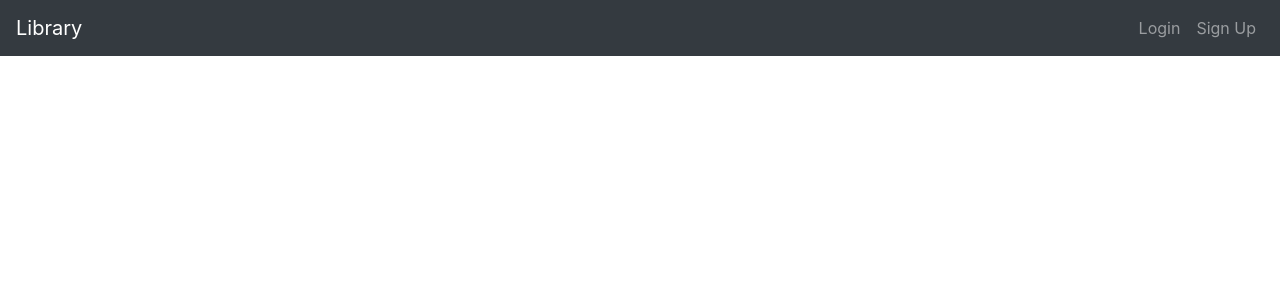
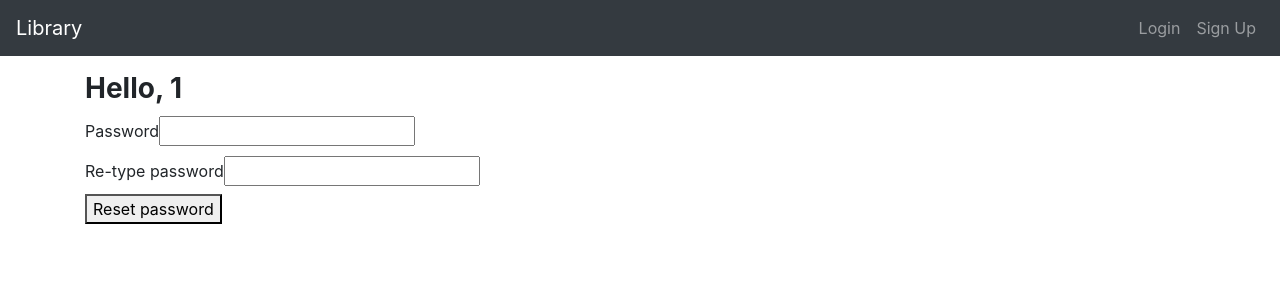
Before and after one commit to Gulnar-Mammadli/library-management-system, a React (Create React App) app in the folder frontend/: page /resetPassword/1 in a window 1280 px wide. Shown: the top 300 px of the page. Built offline with nearby package versions, Linux system fonts and the light colour scheme.

Commit message:
Implement reset password page and controller

```diff
--- a/frontend/src/App.js
+++ b/frontend/src/App.js
@@ -8,6 +8,7 @@ import Login from "./components/Login";
 import Home from "./components/Home";
 import Profile from "./components/Profile";
 import AdminPage from "./components/AdminPage";
+import PasswordResetForm from "./components/ChangePassword";
 
 const App = () => {
   return (
@@ -22,6 +23,9 @@ const App = () => {
           </li>
           <li className="nav-item">
             <Link to={"/adminPage"} className="nav-link"></Link>
+          </li>
+          <li className="nav-item">
+            <Link to={"/resetPassword"} className="nav-link"></Link>
           </li>
         </div>
         {
@@ -45,8 +49,12 @@ const App = () => {
         <Routes>
           {/* <Route path="/" element={<Home />} /> */}
           <Route path="/login" element={<Login />} />
-          <Route path="/profile" element={<Profile />} />
+          <Route path="/profile/:username" element={<Profile />} />
           <Route path="/adminPage" element={<AdminPage />} />
+          <Route
+            path="/resetPassword/:username"
+            element={<PasswordResetForm />}
+          />
         </Routes>
       </div>
     </div>
--- /dev/null
+++ b/frontend/src/components/ChangePassword.js
@@ -0,0 +1,70 @@
+import React, { Component } from "react";
+import { withRouter } from "../common/with-router";
+import ChangePasswordService from "../services/changePassword";
+
+class PasswordResetForm extends Component {
+  constructor(props) {
+    super(props);
+    this.state = {
+      password: "",
+      passwordVerify: "",
+    };
+
+    this.handleInputChange = this.handleInputChange.bind(this);
+    this.handleSubmit = this.handleSubmit.bind(this);
+  }
+
+  handleInputChange(event) {
+    event.preventDefault();
+    const target = event.target;
+    this.setState({
+      [target.name]: target.value,
+    });
+  }
+
+  handleSubmit(event) {
+    event.preventDefault();
+    if (this.state.password !== this.state.passwordVerify) {
+      return;
+    }
+
+    const { username } = this.props.router.params;
+
+    ChangePasswordService.changePassword(this.state.password, username);
+    this.props.router.navigate(`/profile/${encodeURIComponent(username)}`);
+  }
+
+  render() {
+    const { username } = this.props.router.params;
+    return (
+      <div>
+        <form onSubmit={this.handleSubmit}>
+          <h3>
+            <strong>{`Hello, ${username}`}</strong>
+          </h3>
+          <label>
+            Password
+            <input
+              name="password"
+              type="password"
+              value={this.state.password}
+              onChange={this.handleInputChange}
+            />
+          </label>
+          <label>
+            Re-type password
+            <input
+              name="passwordVerify"
+              type="password"
+              value={this.state.passwordVerify}
+              onChange={this.handleInputChange}
+            />
+          </label>
+          <button type="submit">Reset password</button>
+        </form>
+      </div>
+    );
+  }
+}
+
+export default withRouter(PasswordResetForm);
--- a/frontend/src/components/Login.js
+++ b/frontend/src/components/Login.js
@@ -1,11 +1,11 @@
 import React, { Component } from "react";
+import { Link, useNavigate } from "react-router-dom";
 import Form from "react-validation/build/form";
 import Input from "react-validation/build/input";
 import CheckButton from "react-validation/build/button";
+import { withRouter } from "../common/with-router";
 
 import LoginService from "../services/login";
-
-import { withRouter } from "../common/with-router";
 
 const required = (value) => {
   if (!value) {
@@ -70,6 +70,7 @@ class Login extends Component {
       ).then(
         (response) => {
           console.log("HERE", response);
+
           let data = "";
           let msg = "";
           if (response.data) {
@@ -79,8 +80,9 @@ class Login extends Component {
           }
           if (!msg) {
             if (this.state.role === "Student") {
-              this.props.router.navigate("/profile");
-              // window.location.reload();
+              this.props.router.navigate(
+                `/resetPassword/${encodeURIComponent(this.state.username)}`
+              );
             } else if (this.state.role === "Librarian") {
               this.props.router.navigate("/profile");
               // window.location.reload();
--- a/frontend/src/components/Profile.js
+++ b/frontend/src/components/Profile.js
@@ -1,14 +1,15 @@
 import React from "react";
-// import AuthService from "../services/auth.service";
+// import { Link } from "react-router-dom";
+import { useParams } from "react-router-dom";
 
-const Profile = () => {
-  //   const currentUser = AuthService.getCurrentUser();
+const Profile = (props) => {
+  const { username } = useParams();
 
   return (
     <div className="container">
       <header className="jumbotron">
         <h3>
-          <strong>Hey</strong> Profile
+          <strong>{`Hey ${username}`}</strong>
         </h3>
       </header>
     </div>
--- /dev/null
+++ b/frontend/src/services/changePassword.js
@@ -0,0 +1,25 @@
+import axios from "axios";
+
+const API_URL = "http://localhost:8000/students/password";
+console.log("here1");
+class ChangePasswordService {
+  changePassword(password, username) {
+    console.log("in change password", username);
+    return axios
+      .put(API_URL, {
+        password,
+        username,
+      })
+      .then((response) => {
+        localStorage.setItem("user", JSON.stringify(response.data));
+        // console.log("data", JSON.stringify(response.data));
+        return response.data;
+      })
+      .catch((error) => {
+        // console.log("error", JSON.stringify(error.response.data));
+        return error.response.data;
+      });
+  }
+}
+
+export default new ChangePasswordService();
```
Also changed, not shown: frontend/src/common/getUsername.js (added, +10 -0 lines), 2 other files (tests, documents, lock files or other folders).
